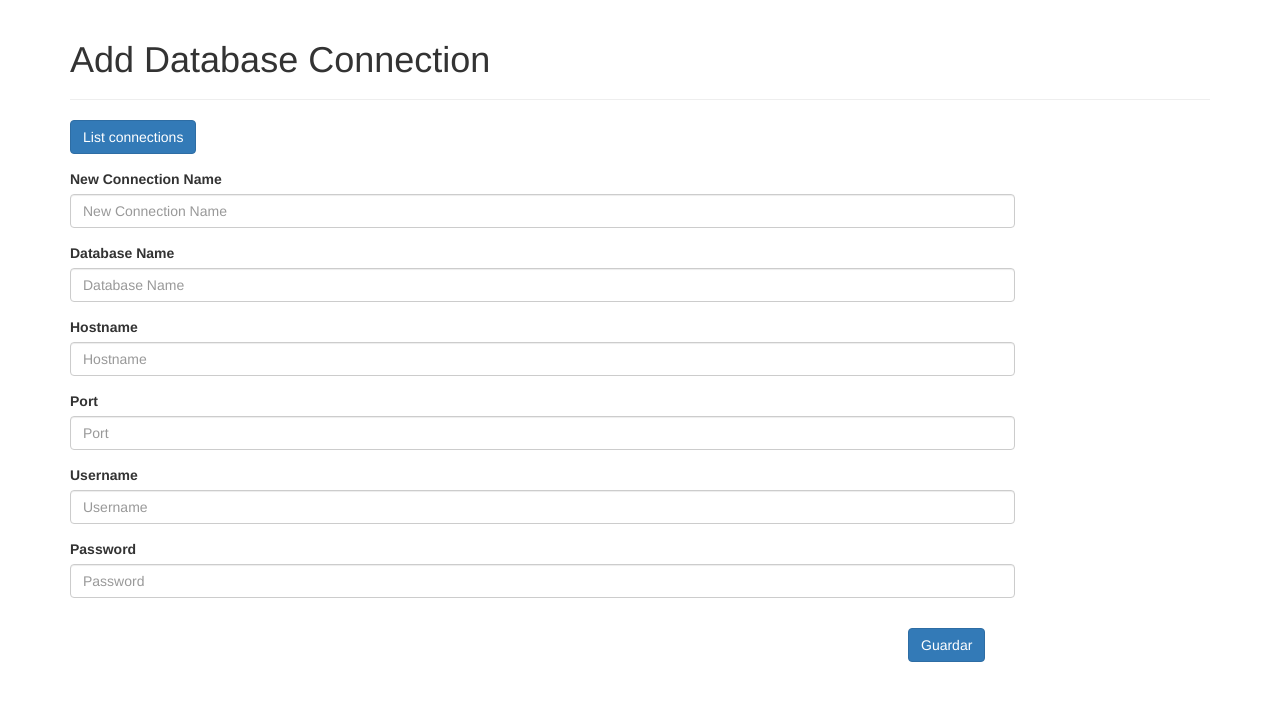
After one commit to fitocs452/django-dbManager, a Django app: a page that uses database_manager/templates/database_manager/addDbConnection.html in a window 1280 px wide. The commit adds this page. Shown: the top 701 px of the page. Run offline with Django 3.2, Linux system fonts and the light colour scheme; some libraries are stand-ins or nearby versions.

Commit message:
Add changes to views and database connection manager add connections

```diff
--- a/database_manager/forms.py
+++ b/database_manager/forms.py
@@ -3,7 +3,8 @@ from django import forms
 class QuerySearch(forms.Form):
     query = forms.CharField(label='', max_length=250, widget=forms.Textarea, required=True)
 
-class DatabaseConnection(forms.Form):
+class DatabaseConnectionForm(forms.Form):
+    name = forms.CharField(label="New Connection Name", max_length=50);
     databaseName = forms.CharField(label="Database Name", max_length=50)
     hostName = forms.CharField(label="Hostname", max_length=50)
     port = forms.CharField(label="Port", max_length=50)
--- /dev/null
+++ b/database_manager/templates/database_manager/addDbConnection.html
@@ -0,0 +1,58 @@
+<!DOCTYPE html>
+<html>
+
+{% load bootstrap3 %}
+
+{% bootstrap_css %}
+{% bootstrap_javascript %}
+
+{% bootstrap_messages %}
+
+<head>
+    {% load staticfiles %}
+    <title>Database Connection</title>
+    <style type="text/css">
+        .save-button {
+            margin-top: 15px;
+            margin-left: 58px;
+        }
+    </style>
+</head>
+
+<body>
+    <div class="container">
+        <div class="page-header">
+            <h1>Add Database Connection</h1>
+        </div>
+    </div>
+    <div class="container">
+        <a href="{% url 'database_manager:db_connections_list' %}" class="btn btn-primary">List connections</a>
+    </div>
+    <div style="margin-top: 15px;" class="container">
+        <form action="{% url 'database_manager:db_connections_add' %}" method="post" >
+            {% csrf_token %}
+
+            <div class="row">
+                <div class="col-sm-10">
+                    {% bootstrap_form add_connection_form layout="horizontal"%}
+                </div>
+            </div>
+
+            <div class="row">
+                {% buttons %}
+                    <div class="col-sm-2 col-sm-offset-8">
+                        <button
+                            id="save-button"
+                            type="submit"
+                            class="btn btn-primary save-button"
+                        >
+                            {% bootstrap_icon "glyphicon glyphicon-floppy-disk" %} Guardar
+                        </button>
+                    </div>
+                {% endbuttons %}
+            </div>
+        </form>
+    </div>
+</body>
+
+</html>
--- a/database_manager/urls.py
+++ b/database_manager/urls.py
@@ -5,5 +5,7 @@ from . import views
 app_name = "database_manager"
 urlpatterns = [
     url(r'^$', views.dashboard, name='dashboard'),
-    url(r'^queryExecute/$', views.queryExecute, name='queryExecute'),
+    url(r'^db_connections/(?P<db_connection_id>[0-9]+)/run_querie$', views.queryExecute, name='db_run_querie'),
+    url(r'^db_connections/$', views.listDbConnections, name='db_connections_list'),
+    url(r'^db_connections/add/$', views.addDatabaseConnection, name='db_connections_add')
 ]
--- a/database_manager/views.py
+++ b/database_manager/views.py
@@ -3,16 +3,20 @@ from django.http import HttpResponse
 from django.db import connection
 
 from .forms import *
+
 import sqlparse
 from sqlparse.sql import IdentifierList, Identifier
 from sqlparse.tokens import Keyword, DML
 
+import MySQLdb
+
 from django.contrib import messages
+from .models import *
 
 def dashboard(request):
     return render(request, 'database_manager/dashboard.html', {})
 
-def queryExecute(request):
+def queryExecute(request, db_connection_id):
     # if this is a POST request we need to process the form data
     if request.method == 'POST':
         # create a form instance and populate it with data from the request:
@@ -36,6 +40,7 @@ def queryExecute(request):
                         'queryResult': None,
                         'headers': None,
                         'search_query_form': form,
+                        'db_connection_id': db_connection_id
                     }
                 )
 
@@ -64,26 +69,66 @@ def queryExecute(request):
                     'queryResult': rows,
                     'headers': headers,
                     'search_query_form': form,
+                    'db_connection_id': db_connection_id
                 }
             )
 
     else:
         form = QuerySearch()
 
-    return render(request, 'database_manager/querySearch.html', {'search_query_form': form})
+    return render(
+        request,
+        'database_manager/querySearch.html',
+        {
+            'search_query_form': form,
+            'db_connection_id': db_connection_id
+        }
+    )
 
 def addDatabaseConnection(request):
     if request.method == 'POST':
-        form = DatabaseConnection(request.POST)
+
+        form = DatabaseConnectionForm(request.POST)
 
         if form.is_valid():
+            name = form.cleaned_data['name'];
+            databaseName = form.cleaned_data['databaseName'];
+            hostName = form.cleaned_data['hostName'];
+            port = form.cleaned_data['port'];
+            username = form.cleaned_data['username'];
+            password = form.cleaned_data['password'];
 
-            return render(request, 'database_manager/dashboard.html', {})
+            if (testDbConnection(hostName, port, username, password, databaseName) == False):
+                messages.error(request, "Connection failed")
+                return render(request, 'database_manager/addDbConnection.html', {'add_connection_form': form})
+
+            try:
+                dbConnection = DatabaseConnection(
+                    name= name,
+                    databaseName= databaseName,
+                    hostName= hostName,
+                    port= port,
+                    username= username,
+                    password= password
+                )
+
+                dbConnection.save()
+
+                form = DatabaseConnectionForm()
+                messages.success(request, "Connection Created")
+            except Exception, e:
+                messages.error(request, "Invalid data")
+
+            return render(request, 'database_manager/addDbConnection.html', {'add_connection_form': form})
 
     else:
-        form = QuerySearch()
+        form = DatabaseConnectionForm()
 
-    return render(request, 'database_manager/connections.html', {'add_connection_form': form})
+    return render(request, 'database_manager/addDbConnection.html', {'add_connection_form': form})
+
+def listDbConnections(request):
+    dbConnections = DatabaseConnection.objects.all()
+    return render(request, 'database_manager/listDbConnections.html', {'database_connections':dbConnections})
 
 def parseSQL(query):
     query = query.lower()
@@ -204,3 +249,14 @@ def verifyQuery(query):
             return False
 
     return True
+
+def testDbConnection(host, port, user, passwd, db):
+    try:
+        db = MySQLdb.connect(host=host,port=int(port), user=user,passwd=passwd,db=db)
+        cursor = db.cursor()
+        cursor.execute("SELECT VERSION()")
+        results = cursor.fetchone()
+
+        return True
+    except Exception, e:
+        return False
```
Also changed, not shown: database_manager/templates/database_manager/dashboard.html (+19 -3 lines), database_manager/templates/database_manager/databaseConnections.html (deleted, +0 -9 lines), database_manager/templates/database_manager/listDbConnections.html (added, +75 -0 lines), database_manager/templates/database_manager/querySearch.html (+9 -2 lines), 4 other files.
